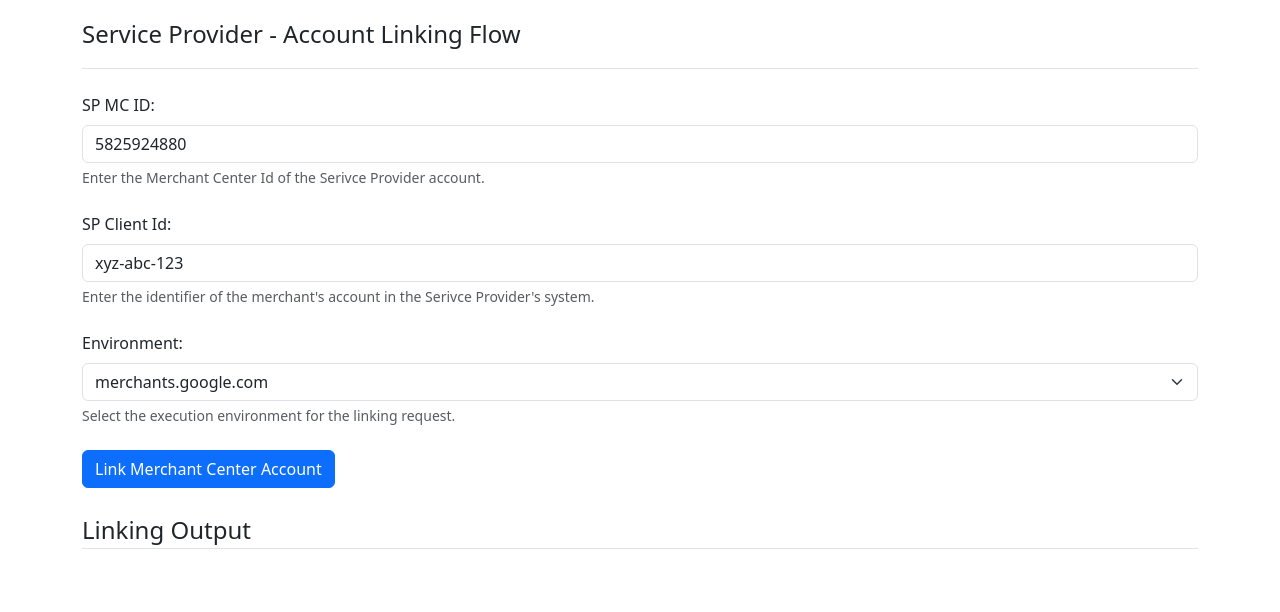
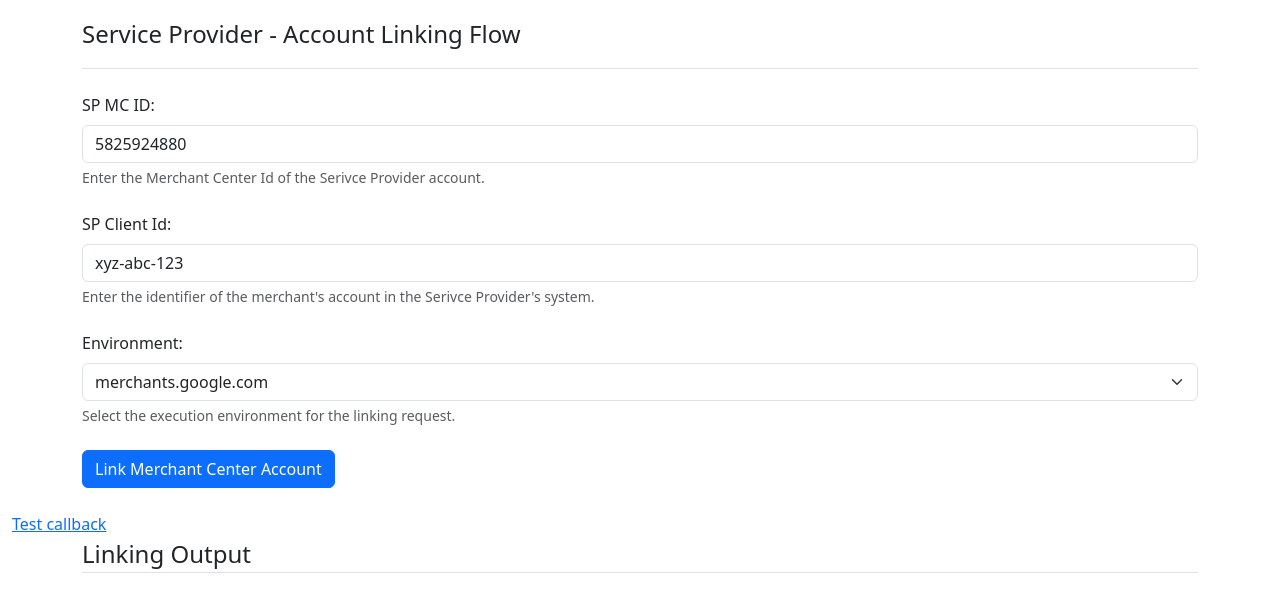
Before and after one commit to dwdii/dwdii.github.io, a Jekyll site: the page sp2/index.html, which Jekyll copies as it is, in a window 1280 px wide. Shown: the top 612 px of the page. Built offline with Jekyll 4.4.1, drawn with Linux system fonts in a browser that asks for light colours.

Commit message:
Add test callback link to index.html

```diff
--- a/sp2/index.html
+++ b/sp2/index.html
@@ -47,6 +47,7 @@
 		</div>
 	</fieldset>
 
+	<a href="https://www.dittenhafer.net/sp2/callback.html?result={%22status%22:500,%22proposal_names%22:[],%22google_merchant_id%22:%225423845892%22,%22provider_account_id%22:%22abc-xyz-123%22,%22timestamp%22:%222026-08-05T19:59:02.399Z%22}">Test callback</a>
 	<div class="container">
 		<fieldset>
 			<legend class="border-bottom">Linking Output</legend>
```
